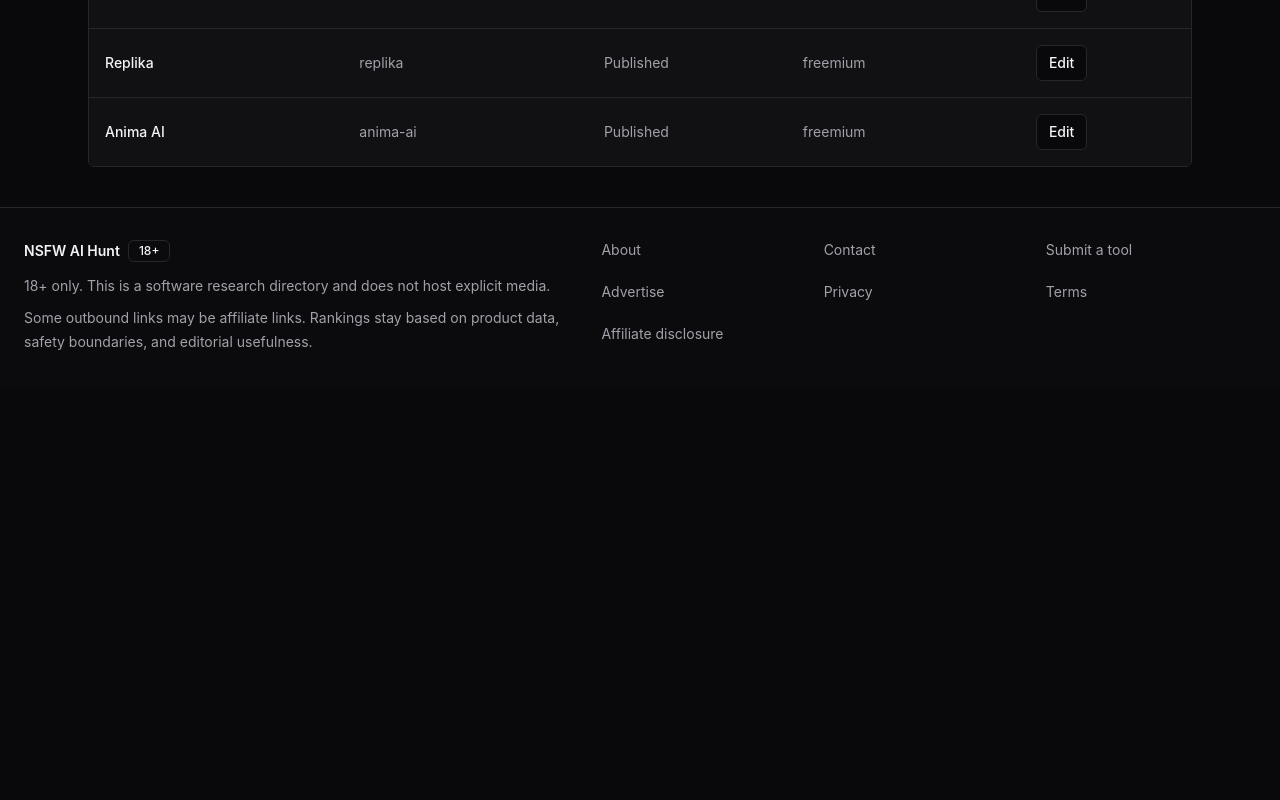
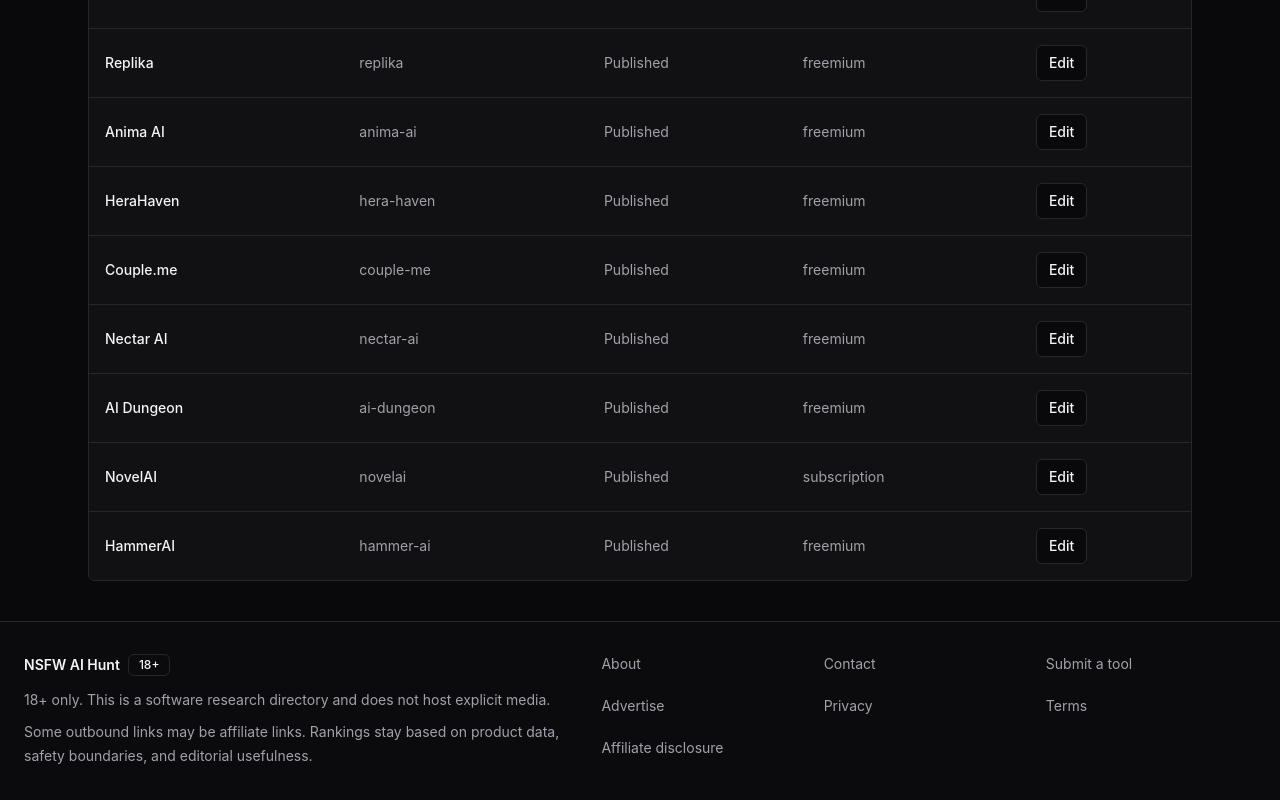
Before and after one commit to wosentechnogy/nsfw-ai-hunt, a Next.js app: page /admin/tools in a window 1280 px wide. Shown: the part 2084-2884 px from the top of the page. Before the commit the page ends 2470 px from the top, so only its background shows below. Built offline with nearby package versions, Linux system fonts and the light colour scheme; no server answers.

Commit message:
expand-seed-catalog-second-batch

```diff
--- a/data/seed/tools.ts
+++ b/data/seed/tools.ts
@@ -1259,6 +1259,157 @@
       "Tracked conservatively for companion chat restrictions and official product policy language.",
     privacySummary:
       "Privacy review focuses on account requirements, app access, subscription visibility, and policy disclosures.",
+    pricingModel: "freemium",
+    affiliateProgramStatus: "none",
+    lastCheckedAt: "2026-06-24"
+  },
+  {
+    slug: "hera-haven",
+    name: "HeraHaven",
+    tagline: "AI companion product tracked for character setup, chat access, and plan clarity.",
+    description:
+      "HeraHaven is tracked for users comparing AI companion tools by character setup workflow, chat availability, subscription signals, privacy notes, and visible policy boundaries.",
+    websiteUrl: "https://herahaven.ai",
+    logoUrl: "https://www.google.com/s2/favicons?sz=128&domain_url=https://herahaven.ai",
+    status: "published",
+    editorScore: 6.8,
+    popularityScore: 57,
+    categorySlugs: ["ai-girlfriend-apps", "character-roleplay-ai"],
+    supportsNsfwChat: true,
+    supportsCharacterCreation: true,
+    supportsRealisticStyle: true,
+    hasWebApp: true,
+    hasFreePlan: true,
+    acceptsCard: true,
+    nsfwPolicySummary:
+      "Tracked for companion chat policy fit, account requirements, and visible usage boundaries.",
+    privacySummary:
+      "Privacy review focuses on account setup, subscription visibility, and official policy language.",
+    pricingModel: "freemium",
+    affiliateProgramStatus: "none",
+    lastCheckedAt: "2026-06-24"
+  },
+  {
+    slug: "couple-me",
+    name: "Couple.me",
+    tagline: "AI companion product tracked for web access, relationship-style chat, and pricing posture.",
+    description:
+      "Couple.me is tracked for buyers comparing AI companion tools by web availability, character interaction flow, free access posture, payment signals, and policy visibility.",
+    websiteUrl: "https://couple.me",
+    logoUrl: "https://www.google.com/s2/favicons?sz=128&domain_url=https://couple.me",
+    status: "published",
+    editorScore: 6.6,
+    popularityScore: 55,
+    categorySlugs: ["ai-girlfriend-apps", "private-adult-ai-chat"],
+    supportsCharacterCreation: true,
+    hasWebApp: true,
+    hasFreePlan: true,
+    acceptsCard: true,
+    nsfwPolicySummary:
+      "Tracked conservatively for companion chat restrictions and official usage policy language.",
+    privacySummary:
+      "Privacy review focuses on account requirements, payment-path visibility, and support-policy signals.",
+    pricingModel: "freemium",
+    affiliateProgramStatus: "none",
+    lastCheckedAt: "2026-06-24"
+  },
+  {
+    slug: "nectar-ai",
+    name: "Nectar AI",
+    tagline: "AI companion platform tracked for chat, image signals, and subscription clarity.",
+    description:
+      "Nectar AI is tracked for users comparing companion platforms by chat access, character presentation, image-related feature signals, pricing model, and visible restrictions.",
+    websiteUrl: "https://nectar.ai",
+    logoUrl: "https://www.google.com/s2/favicons?sz=128&domain_url=https://nectar.ai",
+    status: "published",
+    editorScore: 7.0,
+    popularityScore: 63,
+    categorySlugs: ["ai-girlfriend-apps", "nsfw-ai-image-generators"],
+    supportsNsfwChat: true,
+    supportsImageGeneration: true,
+    supportsCharacterCreation: true,
+    supportsRealisticStyle: true,
+    hasWebApp: true,
+    hasFreePlan: true,
+    acceptsCard: true,
+    nsfwPolicySummary:
+      "Tracked for companion and image-feature restrictions, with no explicit media hosted in the directory.",
+    privacySummary:
+      "Privacy review focuses on account requirements, checkout posture, and accessible policy language.",
+    pricingModel: "freemium",
+    affiliateProgramStatus: "none",
+    lastCheckedAt: "2026-06-24"
+  },
+  {
+    slug: "ai-dungeon",
+    name: "AI Dungeon",
+    tagline: "Interactive story platform tracked as a roleplay and creative-chat comparison baseline.",
+    description:
+      "AI Dungeon is tracked as a creative roleplay baseline for users comparing interactive story tools by model access, web and mobile availability, subscription posture, and policy restrictions.",
+    websiteUrl: "https://aidungeon.com",
+    logoUrl: "https://www.google.com/s2/favicons?sz=128&domain_url=https://aidungeon.com",
+    status: "published",
+    editorScore: 7.0,
+    popularityScore: 70,
+    categorySlugs: ["character-roleplay-ai"],
+    supportsCharacterCreation: true,
+    hasMobileApp: true,
+    hasWebApp: true,
+    hasFreePlan: true,
+    acceptsCard: true,
+    nsfwPolicySummary:
+      "Tracked as a roleplay baseline where current content policy and model restrictions should be checked.",
+    privacySummary:
+      "Privacy review focuses on account requirements, subscription posture, and story-data policy visibility.",
+    pricingModel: "freemium",
+    affiliateProgramStatus: "none",
+    lastCheckedAt: "2026-06-24"
+  },
+  {
+    slug: "novelai",
+    name: "NovelAI",
+    tagline: "Story and image generation product tracked for creative roleplay and privacy posture.",
+    description:
+      "NovelAI is tracked for users comparing creative writing and image tools by subscription model, generation controls, privacy posture, and policy restrictions across roleplay use cases.",
+    websiteUrl: "https://novelai.net",
+    logoUrl: "https://www.google.com/s2/favicons?sz=128&domain_url=https://novelai.net",
+    status: "published",
+    editorScore: 7.2,
+    popularityScore: 72,
+    categorySlugs: ["character-roleplay-ai", "nsfw-ai-image-generators"],
+    supportsImageGeneration: true,
+    supportsCharacterCreation: true,
+    supportsAnimeStyle: true,
+    hasWebApp: true,
+    acceptsCard: true,
+    nsfwPolicySummary:
+      "Tracked for creative-generation restrictions and policy clarity, not as hosted media content.",
+    privacySummary:
+      "Privacy review focuses on account setup, subscription handling, and visible data-policy commitments.",
+    pricingModel: "subscription",
+    affiliateProgramStatus: "none",
+    lastCheckedAt: "2026-06-24"
+  },
+  {
+    slug: "hammer-ai",
+    name: "HammerAI",
+    tagline: "AI character chat product tracked for access model, roleplay setup, and privacy notes.",
+    description:
+      "HammerAI is tracked for users comparing AI character chat tools by access model, roleplay setup, free evaluation path, model expectations, and privacy posture.",
+    websiteUrl: "https://www.hammerai.com",
+    logoUrl: "https://www.google.com/s2/favicons?sz=128&domain_url=https://www.hammerai.com",
+    status: "published",
+    editorScore: 6.6,
+    popularityScore: 56,
+    categorySlugs: ["character-roleplay-ai", "nsfw-ai-chatbots"],
+    supportsNsfwChat: true,
+    supportsCharacterCreation: true,
+    hasWebApp: true,
+    hasFreePlan: true,
+    nsfwPolicySummary:
+      "Tracked for character roleplay policy boundaries and safe buyer-facing notes.",
+    privacySummary:
+      "Privacy review focuses on account requirements, access model, and visible policy language.",
     pricingModel: "freemium",
     affiliateProgramStatus: "none",
     lastCheckedAt: "2026-06-24"
```
